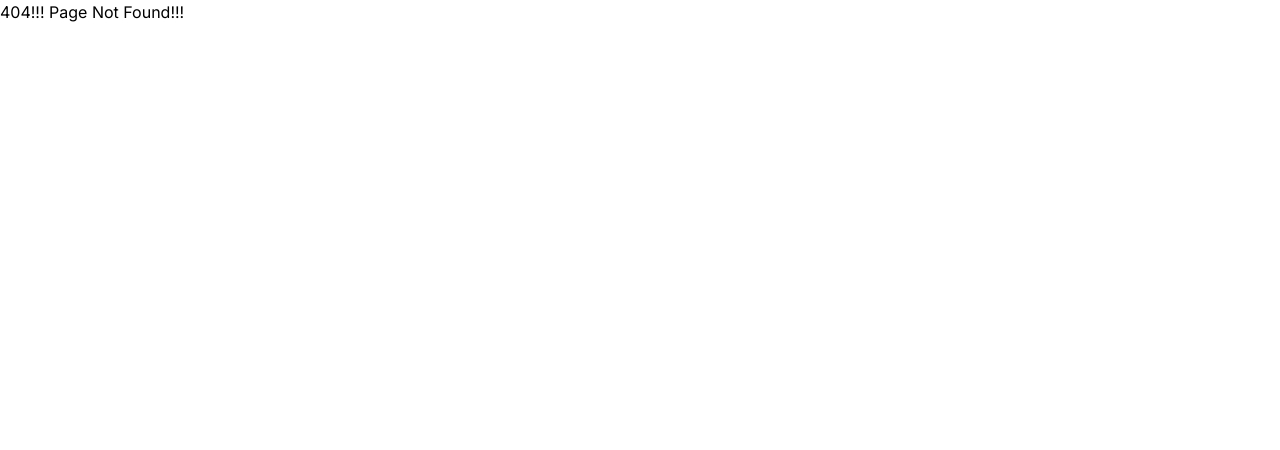
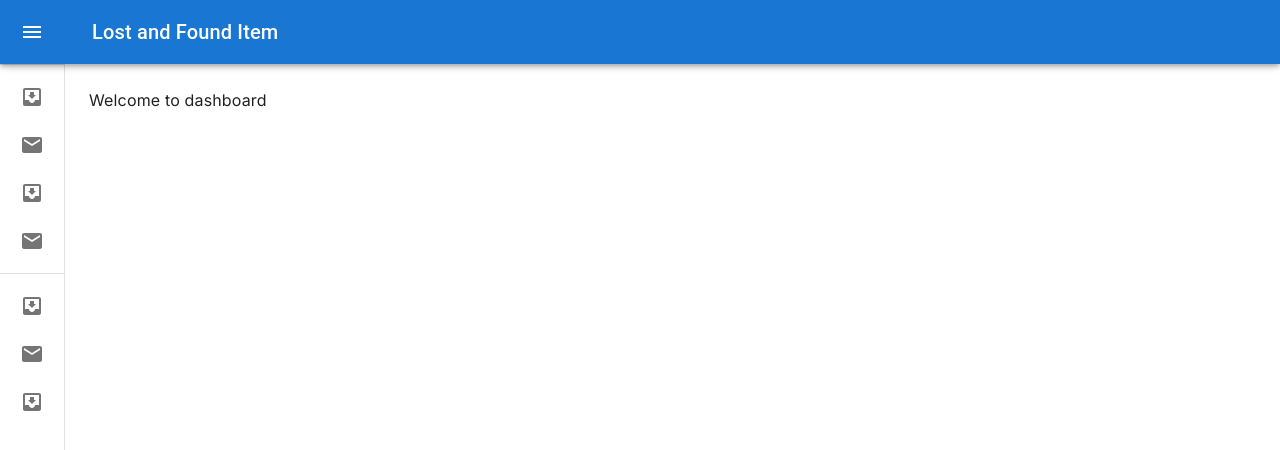
Before and after one commit to Shihab2022/Lost-And-Found, a Next.js app in the folder front-end/: page /dashboard in a window 1280 px wide. Before the commit this address had no page. Shown: the top 450 px of the page. Built offline with nearby package versions, Linux system fonts and the light colour scheme.

Commit message:
create drower layout

```diff
--- /dev/null
+++ b/front-end/src/app/(withDashbordLayout)/dashboard/page.tsx
@@ -0,0 +1,9 @@
+const DashboardHomePage = () => {
+  return (
+    <div>
+      <h1>Welcome to dashboard</h1>
+    </div>
+  );
+};
+
+export default DashboardHomePage;
--- /dev/null
+++ b/front-end/src/app/(withDashbordLayout)/layout.tsx
@@ -0,0 +1,9 @@
+"use client";
+import DashboardDrawer from "@/components/Dashboard/DashboardDrawer/DashboardDrawer";
+import { Box } from "@mui/material";
+
+const CommonLayout = ({ children }: { children: React.ReactNode }) => {
+  return <DashboardDrawer>{children} </DashboardDrawer>;
+};
+
+export default CommonLayout;
--- /dev/null
+++ b/front-end/src/components/Dashboard/DashboardDrawer/DashboardDrawer.tsx
@@ -0,0 +1,199 @@
+"use client";
+import * as React from "react";
+import { styled, useTheme, Theme, CSSObject } from "@mui/material/styles";
+import Box from "@mui/material/Box";
+import MuiDrawer from "@mui/material/Drawer";
+import MuiAppBar, { AppBarProps as MuiAppBarProps } from "@mui/material/AppBar";
+import Toolbar from "@mui/material/Toolbar";
+import List from "@mui/material/List";
+import CssBaseline from "@mui/material/CssBaseline";
+import Typography from "@mui/material/Typography";
+import Divider from "@mui/material/Divider";
+import IconButton from "@mui/material/IconButton";
+import MenuIcon from "@mui/icons-material/Menu";
+import ChevronLeftIcon from "@mui/icons-material/ChevronLeft";
+import ChevronRightIcon from "@mui/icons-material/ChevronRight";
+import ListItem from "@mui/material/ListItem";
+import ListItemButton from "@mui/material/ListItemButton";
+import ListItemIcon from "@mui/material/ListItemIcon";
+import ListItemText from "@mui/material/ListItemText";
+import InboxIcon from "@mui/icons-material/MoveToInbox";
+import MailIcon from "@mui/icons-material/Mail";
+
+const drawerWidth = 240;
+
+const openedMixin = (theme: Theme): CSSObject => ({
+  width: drawerWidth,
+  transition: theme.transitions.create("width", {
+    easing: theme.transitions.easing.sharp,
+    duration: theme.transitions.duration.enteringScreen,
+  }),
+  overflowX: "hidden",
+});
+
+const closedMixin = (theme: Theme): CSSObject => ({
+  transition: theme.transitions.create("width", {
+    easing: theme.transitions.easing.sharp,
+    duration: theme.transitions.duration.leavingScreen,
+  }),
+  overflowX: "hidden",
+  width: `calc(${theme.spacing(7)} + 1px)`,
+  [theme.breakpoints.up("sm")]: {
+    width: `calc(${theme.spacing(8)} + 1px)`,
+  },
+});
+
+const DrawerHeader = styled("div")(({ theme }) => ({
+  display: "flex",
+  alignItems: "center",
+  justifyContent: "flex-end",
+  padding: theme.spacing(0, 1),
+  // necessary for content to be below app bar
+  ...theme.mixins.toolbar,
+}));
+
+interface AppBarProps extends MuiAppBarProps {
+  open?: boolean;
+}
+
+const AppBar = styled(MuiAppBar, {
+  shouldForwardProp: (prop) => prop !== "open",
+})<AppBarProps>(({ theme, open }) => ({
+  zIndex: theme.zIndex.drawer + 1,
+  transition: theme.transitions.create(["width", "margin"], {
+    easing: theme.transitions.easing.sharp,
+    duration: theme.transitions.duration.leavingScreen,
+  }),
+  ...(open && {
+    marginLeft: drawerWidth,
+    width: `calc(100% - ${drawerWidth}px)`,
+    transition: theme.transitions.create(["width", "margin"], {
+      easing: theme.transitions.easing.sharp,
+      duration: theme.transitions.duration.enteringScreen,
+    }),
+  }),
+}));
+
+const Drawer = styled(MuiDrawer, {
+  shouldForwardProp: (prop) => prop !== "open",
+})(({ theme, open }) => ({
+  width: drawerWidth,
+  flexShrink: 0,
+  whiteSpace: "nowrap",
+  boxSizing: "border-box",
+  ...(open && {
+    ...openedMixin(theme),
+    "& .MuiDrawer-paper": openedMixin(theme),
+  }),
+  ...(!open && {
+    ...closedMixin(theme),
+    "& .MuiDrawer-paper": closedMixin(theme),
+  }),
+}));
+
+export default function DashboardDrawer({
+  children,
+}: {
+  children: React.ReactNode;
+}) {
+  const theme = useTheme();
+  const [open, setOpen] = React.useState(false);
+
+  const handleDrawerOpen = () => {
+    setOpen(true);
+  };
+
+  const handleDrawerClose = () => {
+    setOpen(false);
+  };
+
+  return (
+    <Box sx={{ display: "flex" }}>
+      <CssBaseline />
+      <AppBar position="fixed" open={open}>
+        <Toolbar>
+          <IconButton
+            color="inherit"
+            aria-label="open drawer"
+            onClick={handleDrawerOpen}
+            edge="start"
+            sx={{
+              marginRight: 5,
+              ...(open && { display: "none" }),
+            }}
+          >
+            <MenuIcon />
+          </IconButton>
+          <Typography variant="h6" noWrap component="div">
+            Lost and Found Item
+          </Typography>
+        </Toolbar>
+      </AppBar>
+      <Drawer variant="permanent" open={open}>
+        <DrawerHeader>
+          <IconButton onClick={handleDrawerClose}>
+            {theme.direction === "rtl" ? (
+              <ChevronRightIcon />
+            ) : (
+              <ChevronLeftIcon />
+            )}
+          </IconButton>
+        </DrawerHeader>
+        <Divider />
+        <List>
+          {["Inbox", "Starred", "Send email", "Drafts"].map((text, index) => (
+            <ListItem key={text} disablePadding sx={{ display: "block" }}>
+              <ListItemButton
+                sx={{
+                  minHeight: 48,
+                  justifyContent: open ? "initial" : "center",
+                  px: 2.5,
+                }}
+              >
+                <ListItemIcon
+                  sx={{
+                    minWidth: 0,
+                    mr: open ? 3 : "auto",
+                    justifyContent: "center",
+                  }}
+                >
+                  {index % 2 === 0 ? <InboxIcon /> : <MailIcon />}
+                </ListItemIcon>
+                <ListItemText primary={text} sx={{ opacity: open ? 1 : 0 }} />
+              </ListItemButton>
+            </ListItem>
+          ))}
+        </List>
+        <Divider />
+        <List>
+          {["All mail", "Trash", "Spam"].map((text, index) => (
+            <ListItem key={text} disablePadding sx={{ display: "block" }}>
+              <ListItemButton
+                sx={{
+                  minHeight: 48,
+                  justifyContent: open ? "initial" : "center",
+                  px: 2.5,
+                }}
+              >
+                <ListItemIcon
+                  sx={{
+                    minWidth: 0,
+                    mr: open ? 3 : "auto",
+                    justifyContent: "center",
+                  }}
+                >
+                  {index % 2 === 0 ? <InboxIcon /> : <MailIcon />}
+                </ListItemIcon>
+                <ListItemText primary={text} sx={{ opacity: open ? 1 : 0 }} />
+              </ListItemButton>
+            </ListItem>
+          ))}
+        </List>
+      </Drawer>
+      <Box component="main" sx={{ flexGrow: 1, p: 3 }}>
+        <DrawerHeader />
+        <Box>{children}</Box>
+      </Box>
+    </Box>
+  );
+}
--- /dev/null
+++ b/front-end/src/components/Dashboard/SideBar/SideBar.tsx
@@ -0,0 +1,53 @@
+import { Box, List, Stack, Typography } from "@mui/material";
+import Image from "next/image";
+import assets from "@/assets";
+import Link from "next/link";
+// import { drawerItems } from "@/utils/drawerItems";
+// import { UserRole } from "@/types";
+// import SidebarItem from "./SidebarItem";
+// import { getUserInfo } from "@/services/auth.services";
+import { useEffect, useState } from "react";
+
+const SideBar = () => {
+  const [userRole, setUserRole] = useState("");
+
+  useEffect(() => {
+    // const { role } = getUserInfo() as any;
+    setUserRole("role");
+  }, []);
+
+  return (
+    <Box>
+      <Stack
+        sx={{
+          py: 1,
+          mt: 1,
+        }}
+        direction="row"
+        justifyContent="center"
+        alignItems="center"
+        gap={1}
+        component={Link}
+        href="/"
+      >
+        <Image src={assets.logo} width={40} height={40} alt="logo" />
+        <Typography
+          variant="h6"
+          component="h1"
+          sx={{
+            cursor: "pointer",
+          }}
+        >
+          PH Health Care
+        </Typography>
+      </Stack>
+      <List>
+        {/* {drawerItems(userRole as UserRole).map((item, index) => (
+          <SidebarItem key={index} item={item} />
+        ))} */}
+      </List>
+    </Box>
+  );
+};
+
+export default SideBar;
--- /dev/null
+++ b/front-end/src/components/Dashboard/SideBar/SidebarItem.tsx
@@ -0,0 +1,46 @@
+import Link from "next/link";
+import {
+  ListItem,
+  ListItemButton,
+  ListItemIcon,
+  ListItemText,
+} from "@mui/material";
+import MailIcon from "@mui/icons-material/Mail";
+import InboxIcon from "@mui/icons-material/MoveToInbox";
+// import { DrawerItem } from "@/types";
+import { usePathname } from "next/navigation";
+
+type IProps = {
+  //   item: DrawerItem;
+};
+
+const SidebarItem = ({ item }: IProps) => {
+  const linkPath = `/dashboard/${item.path}`;
+  const pathname = usePathname();
+  //   console.log(pathname);
+  return (
+    <Link href={linkPath}>
+      <ListItem
+        disablePadding
+        sx={{
+          ...(pathname === linkPath
+            ? {
+                borderRight: "3px solid #1586FD",
+                "& svg": {
+                  color: "#1586FD",
+                },
+              }
+            : {}),
+          mb: 1,
+        }}
+      >
+        <ListItemButton>
+          <ListItemIcon>{item.icon && <item.icon />}</ListItemIcon>
+          <ListItemText primary={item.title} />
+        </ListItemButton>
+      </ListItem>
+    </Link>
+  );
+};
+
+export default SidebarItem;
--- /dev/null
+++ b/front-end/src/contants/role.ts
@@ -0,0 +1,4 @@
+export const USER_ROLE = {
+    USER: "USER",
+    ADMIN: "ADMIN",
+};
--- /dev/null
+++ b/front-end/src/types/index.ts
@@ -0,0 +1 @@
+export * from "./common";
```
Also changed, not shown: front-end/src/types/common.ts (added, +19 -0 lines).
